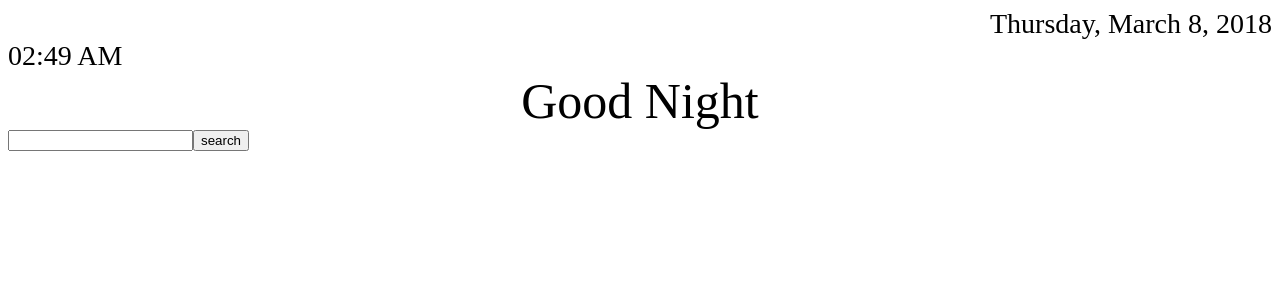
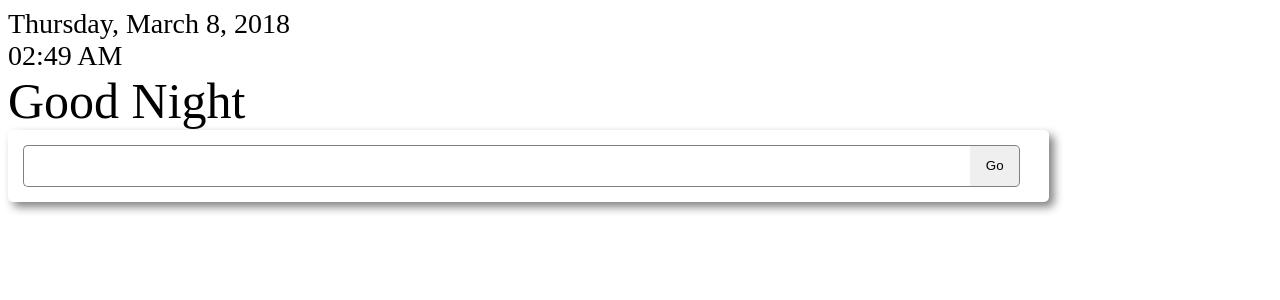
Before and after one commit to ctakemoto/New-Tab-Game, a React (Create React App) app: page / in a window 1280 px wide. Shown: the top 300 px of the page. Built offline with nearby package versions, Linux system fonts and the light colour scheme.

Commit message:
style searchbar

```diff
--- a/src/Components/Greeting.js
+++ b/src/Components/Greeting.js
@@ -4,11 +4,13 @@ import PropTypes from 'prop-types';
 const Greeting = props => {
 
     //time interval start and finish in hhmm format followed by greeting
-    const greetings = [[500,1159,'Good Morning'],
+    const greetings = [
+        [500,1159,'Good Morning'],
         [1200,1659,'Good Afternoon'],
         [1700,2159,'Good Evening'],
-        [2200,2400,'Good Night'],
-        [0,459,'Good Night']]
+        [2200,2459,'Good Night'],
+        [0,459,'Good Night']
+    ]
 
 
     const timeInInterval = (time, start, finish) => {
@@ -32,11 +34,13 @@ const Greeting = props => {
                 return greetings[i][2];
             }
         }
+        //case when not falling in any time interval
+        return 'Welcome to the time vortex';
     }
 
     return(
         <div className="greeting">
-        {pickGreeting()}
+            {pickGreeting()}
         </div>
     );
 
--- a/src/Components/SearchBar.js
+++ b/src/Components/SearchBar.js
@@ -1,14 +1,14 @@
 import React, { Component } from 'react';
-import PropTypes from 'prop-types';
+//import PropTypes from 'prop-types';
 
 
 class SearchBar extends Component {
     render (){
         return (
-            <div className="searchbar">
-                <form action="http://www.google.com/search" method="get">
-                    <input type="text" name="q"/>
-                    <input type="submit" value="search" />
+            <div className='searchbar'>
+                <form action='http://www.google.com/search' method='get'>
+                    <input type='text' name='q' className='searchbar__searchbox'/>
+                    <input type='submit' value='Go' className='searchbar__button'/>
                 </form>
             </div>
         );
--- a/src/styles/partials/_app.scss
+++ b/src/styles/partials/_app.scss
@@ -1,6 +1,13 @@
+/*
+Naming
+class: name-name
+element of class: name-name__element
+class modifiers: name-name--modifier
+*/
+
 .app {
     display: grid;
-    grid-template: repeat(1fp, 12) / 75px repeat(1pf, 3);
+    grid-template: repeat(1fp, 12) / 75px repeat(1fp, 3);
 }
 
 .header {
--- a/src/styles/partials/_greeting.scss
+++ b/src/styles/partials/_greeting.scss
@@ -2,5 +2,5 @@
     grid-row: 2 / span 1;
     grid-column: 2 / span 1;
     font-size: 50px;
-    justify-self: center;
+    align-self: center;
 }
--- /dev/null
+++ b/src/styles/partials/_search_bar.scss
@@ -0,0 +1,34 @@
+.searchbar {
+    padding: 15px;
+    box-shadow: 5px 5px 10px grey;
+    border-radius: 5px;
+    font-size: 14px;
+    width: 80%;
+    min-width: 600px;
+
+    .searchbar__searchbox {
+        border-radius: 5px 0 0 5px;
+        border: 1px solid grey;
+        border-right:none;
+        padding: 5px;
+        margin: 0 0 0 auto;
+        grid-column: 1 span 1;
+        height: 30px;
+        overflow:hidden;
+        line-height:16px;
+        width: calc(100% - 75px);
+    }
+
+    .searchbar__button {
+        border-radius: 0 5px 5px 0;
+        border: 1px solid grey;
+        border-left: none;
+        padding: 5px;
+        margin: 0 auto 0 0;
+        grid-column: 2 span 1;
+        height: 42px;
+        line-height:16px;
+        vertical-align:top;
+        width: 50px;
+    }
+}
--- a/src/styles/partials/_time_date.scss
+++ b/src/styles/partials/_time_date.scss
@@ -2,11 +2,11 @@
 .clock {
     grid-row: 1 / span 1;
     grid-column: 1 / span 1;
-    justify-self: start;
+    align-self: start;
 }
 
 .date {
     grid-row: 1 / span 1;
     grid-column: 3 / span 1;
-    justify-self: end;
+    align-self: end;
 }
--- a/src/styles/styles.css
+++ b/src/styles/styles.css
@@ -1,16 +1,23 @@
+/* Colors */
 .clock {
   grid-row: 1 / span 1;
   grid-column: 1 / span 1;
-  justify-self: start; }
+  align-self: start; }
 
 .date {
   grid-row: 1 / span 1;
   grid-column: 3 / span 1;
-  justify-self: end; }
+  align-self: end; }
 
+/*
+Naming
+class: name-name
+element of class: name-name__element
+class modifiers: name-name--modifier
+*/
 .app {
   display: grid;
-  grid-template: repeat(1fp, 12)/75px repeat(1pf, 3); }
+  grid-template: repeat(1fp, 12)/75px repeat(1fp, 3); }
 
 .header {
   font-size: 28px; }
@@ -19,4 +26,34 @@
   grid-row: 2 / span 1;
   grid-column: 2 / span 1;
   font-size: 50px;
-  justify-self: center; }
+  align-self: center; }
+
+.searchbar {
+  padding: 15px;
+  box-shadow: 5px 5px 10px grey;
+  border-radius: 5px;
+  font-size: 14px;
+  width: 80%;
+  min-width: 600px; }
+  .searchbar .searchbar__searchbox {
+    border-radius: 5px 0 0 5px;
+    border: 1px solid grey;
+    border-right: none;
+    padding: 5px;
+    margin: 0 0 0 auto;
+    grid-column: 1 span 1;
+    height: 30px;
+    overflow: hidden;
+    line-height: 16px;
+    width: calc(100% - 75px); }
+  .searchbar .searchbar__button {
+    border-radius: 0 5px 5px 0;
+    border: 1px solid grey;
+    border-left: none;
+    padding: 5px;
+    margin: 0 auto 0 0;
+    grid-column: 2 span 1;
+    height: 42px;
+    line-height: 16px;
+    vertical-align: top;
+    width: 50px; }
--- a/src/styles/styles.scss
+++ b/src/styles/styles.scss
@@ -1,3 +1,5 @@
+@import 'partials/_variables';
 @import 'partials/time_date';
 @import 'partials/app';
 @import 'partials/greeting';
+@import 'partials/_search_bar';
```
Also changed, not shown: src/styles/partials/_variables.scss (added, +9 -0 lines).
